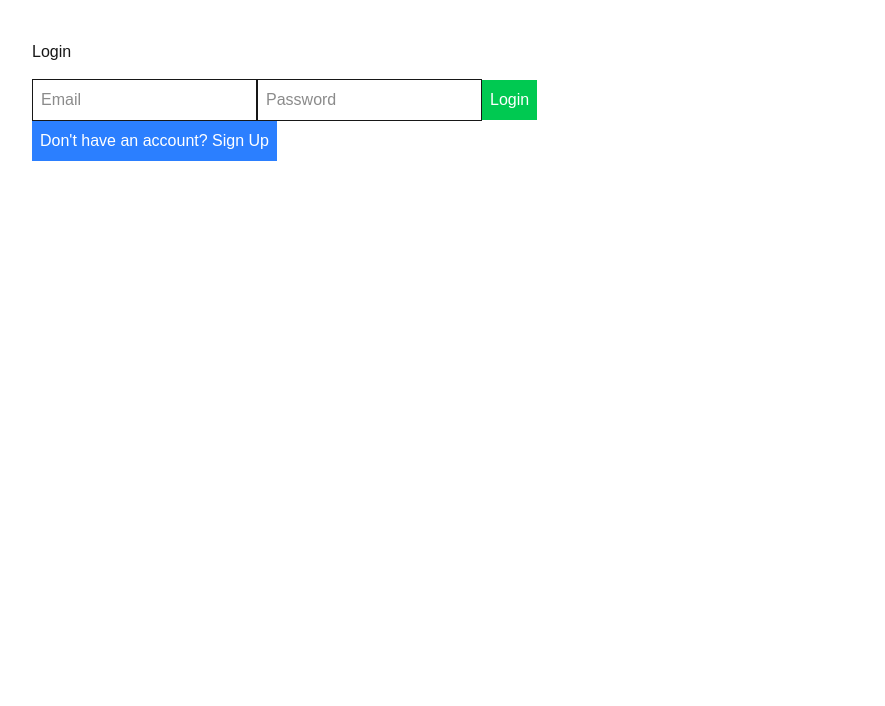
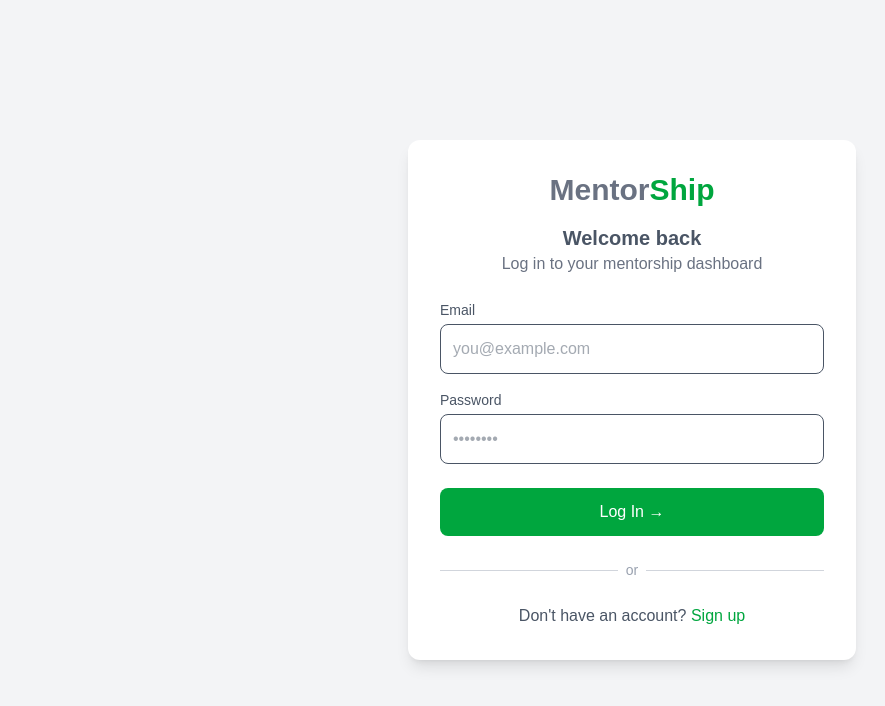
Before and after one commit to samyak-19/Mentorship_Platform_Frontend, a Next.js app: page /login in a window 1280 px wide. Shown: the top 706 px of the page, without its empty margins (8-893 px from the left). Built offline with nearby package versions, Linux system fonts and the light colour scheme; no server answers.

Commit message:
Improve the UI

```diff
--- a/app/editor/[sessionId]/page.tsx
+++ b/app/editor/[sessionId]/page.tsx
@@ -445,89 +445,105 @@ if (sessionLoading) {
   return <p className="p-10">Loading session...</p>;}
 
   return (
-    <div className="flex h-screen">
+  <div className="min-h-screen bg-gray-100 flex flex-col">
 
-      {/* LEFT SIDE → CODE EDITOR */}
-      <div className="w-2/3 p-4">
+    {/* 🔥 HEADER (LIKE DASHBOARD) */}
+    <div className="flex justify-between items-center px-6 py-4 bg-white shadow">
+      <h1 className="text-xl font-bold text-gray-500">
+        Mentor<span className="text-green-600">Ship</span>
+      </h1>
+
+      <div className="text-sm text-gray-600">
+        {user?.email} ({role})
+      </div>
+    </div>
+
+    {/* 🔥 MAIN LAYOUT */}
+    <div className="flex flex-1 p-4 gap-4">
+
+      {/* 🔥 LEFT → CODE EDITOR */}
+      <div className="w-2/3 bg-white rounded-xl shadow p-3 text-gray-600">
+        <h2 className="font-semibold mb-2">💻 Code Editor</h2>
+
         <Editor
-          height="80vh"
+          height="75vh"
           defaultLanguage="javascript"
           value={code}
           onChange={handleChange}
         />
       </div>
 
-      {/* RIGHT SIDE → CHAT +video */}
-      <div className="w-1/3 border-l p-4 flex flex-col">
+      {/* 🔥 RIGHT PANEL */}
+      <div className="w-1/3 flex flex-col gap-4">
 
-         {/* 🔥 VIDEO UI (NEW) */}
-        <div className="mb-4">
+        {/* 🎥 VIDEO CARD */}
+        <div className="bg-white rounded-xl shadow p-4">
+          <h2 className="font-semibold mb-2 text-gray-600">🎥 Video Call</h2>
 
-  {/* 🔥 ONLY MENTOR CAN SEE START CALL */}
+          {/* START CALL (MENTOR ONLY) */}
           {role === "mentor" && (
             <button
               onClick={startCall}
-      className="bg-green-500 text-white px-4 py-2 mb-2"
+              className="w-full bg-green-600 hover:bg-green-700 text-white p-2 rounded mb-3"
             >
               Start Call
             </button>
           )}
 
-  {/* 🔥 CAMERA + MIC CONTROLS (FOR BOTH USERS) */}
-  <div className="flex gap-2 mb-2">
+          {/* CONTROLS */}
+          <div className="flex gap-2 mb-3">
             <button
               onClick={toggleCamera}
-
-      className="bg-gray-700 text-white px-3 py-1"
+              className="flex-1 bg-gray-700 text-white p-2 rounded text-sm"
             >
-      {cameraOn ? "Turn Camera Off" : "Turn Camera On"}
+              {cameraOn ? "Camera Off" : "Camera On"}
             </button>
 
             <button
               onClick={toggleMic}
-      className="bg-gray-700 text-white px-3 py-1"
+              className="flex-1 bg-gray-700 text-white p-2 rounded text-sm"
             >
-      {micOn ? "Mute Mic" : "Unmute Mic"}
+              {micOn ? "Mute" : "Unmute"}
             </button>
           </div>
 
+          {/* VIDEO */}
           <div className="flex gap-2">
-        {/* 🔥 YOUR VIDEO */}
             <div className="w-1/2">
-          <p className="text-xs text-center">You</p>
+              <p className="text-xs text-center mb-1">You</p>
               <video
                 ref={localVideoRef}
                 autoPlay
                 muted
-            className="w-full border rounded"
+                className="w-full rounded border"
               />
             </div>
 
-        {/* 🔥 OTHER USER VIDEO */}
             <div className="w-1/2">
-          <p className="text-xs text-center">Other User</p>
+              <p className="text-xs text-center mb-1">Other</p>
               <video
                 ref={remoteVideoRef}
                 autoPlay
-            className="w-full border rounded"
+                className="w-full rounded border"
               />
             </div>
           </div>
         </div>
 
-        <h2 className="font-bold mb-2">Chat</h2>
+        {/* 💬 CHAT CARD */}
+        <div className="bg-white rounded-xl shadow flex flex-col p-4 flex-1">
+          <h2 className="font-semibold mb-2 text-gray-600">💬 Chat</h2>
 
-        {/*  CHAT UI */}
-        <div className="flex-1 overflow-y-auto p-2 space-y-2">
+          {/* MESSAGES */}
+          <div className="flex-1 overflow-y-auto space-y-2 pr-1">
             {messages.map((msg, index) => {
-            // ✅ CHECK IF MESSAGE IS FROM CURRENT USER
               const isSystem = msg.user?.id === "system";
               const isMe = user?.id === msg.user?.id;
 
               if (isSystem) {
                 return (
-        <div key={index} className="text-center text-xs text-gray-500">
-          {msg.message} ({msg.time})
+                  <div key={index} className="text-center text-xs text-gray-400">
+                    {msg.message}
                   </div>
                 );
               }
@@ -535,30 +551,14 @@ if (sessionLoading) {
               return (
                 <div
                   key={index}
-                className={`flex ${isMe ? "justify-end" : "justify-start"}`}>
+                  className={`flex ${isMe ? "justify-end" : "justify-start"}`}
+                >
                   <div
-                  className={`
-                    max-w-[70%] p-3 rounded-lg shadow
-                    ${
-                      isMe
-                        ? "bg-blue-500 text-white" // 🔥 your messages
-                        : "bg-gray-200 text-black" // 🔥 others
-                    }
-                  `}
+                    className={`px-3 py-2 rounded-lg text-sm max-w-[70%]
+                    ${isMe ? "bg-green-500 text-white" : "bg-gray-200"}`}
                   >
-                  {/* 🔥 USER NAME + ROLE */}
-                  <p className="text-xs font-semibold">
-                    {isMe ? "You" : msg.user?.email || "User"}{" "}
-                    <span className="italic text-[10px]">
-                      ({msg.user?.role || "student"})
-                    </span>
-                  </p>
-
-                  {/* 🔥 MESSAGE TEXT */}
-                  <p className="text-sm">{msg.message}</p>
-
-                  {/* 🔥 TIME */}
-                  <p className="text-[10px] text-right opacity-70">
+                    <p className="text-black">{msg.message}</p>
+                    <p className="text-[10px] opacity-80 text-right text-gray-600">
                       {msg.time}
                     </p>
                   </div>
@@ -569,20 +569,24 @@ if (sessionLoading) {
           </div>
 
           {/* INPUT */}
-        <div className="mt-2 flex">
+          <div className="flex mt-3 gap-2">
             <input
-            className="border p-2 flex-1"
+              className="flex-1 border p-2 rounded"
               value={message}
               onChange={(e) => setMessage(e.target.value)}
+              placeholder="Type message..."
             />
             <button
-            className="bg-blue-500 text-white px-4"
               onClick={sendMessage}
+              className="bg-blue-600 text-white px-4 rounded"
             >
               Send
             </button>
           </div>
         </div>
+
+      </div>
+    </div>
   </div>
 );
 }
--- a/app/login/page.tsx
+++ b/app/login/page.tsx
@@ -39,29 +39,75 @@ export default function Login() {
   };
 
   return (
-    <div className="p-10">
-      <h1>Login</h1>
+    <div className="min-h-screen flex items-center justify-center bg-gray-100">
+
+      {/* CARD */}
+      <div className="bg-white p-8 rounded-xl shadow-lg w-full max-w-md">
+
+        {/* LOGO / TITLE */}
+        <h1 className="text-3xl font-bold text-center mb-2 text-gray-500">
+          Mentor<span className="text-green-600">Ship</span>
+        </h1>
+
+        <h2 className="text-xl font-semibold text-center mt-4  text-gray-600 ">
+          Welcome back
+        </h2>
+
+        <p className="text-gray-500 text-center mb-6">
+          Log in to your mentorship dashboard
+        </p>
+
+        {/* EMAIL */}
+        <div className="mb-4">
+          <label className="block text-sm mb-1 text-gray-600">Email</label>
           <input
-        className="border p-2"
-        placeholder="Email"
+            type="email"
+            placeholder="you@example.com"
+            className="w-full border rounded-lg p-3 focus:outline-none focus:ring-2 focus:ring-green-500 text-gray-600"
             onChange={(e) => setEmail(e.target.value)}
           />
+        </div>
+
+        {/* PASSWORD */}
+        <div className="mb-2">
+          <div className="flex justify-between text-sm mb-1 text-gray-600">
+            <label>Password</label>
+
+          </div>
+
           <input
-        className="border p-2 mt-2"
             type="password"
-        placeholder="Password"
+            placeholder="••••••••"
+            className="w-full border rounded-lg p-3 focus:outline-none focus:ring-2 focus:ring-green-500  text-gray-600"
             onChange={(e) => setPassword(e.target.value)}
           />
-      <button className="mt-4 bg-green-500 text-white p-2" onClick={handleLogin}>
-        Login
+        </div>
+
+        {/* LOGIN BUTTON */}
+        <button
+          onClick={handleLogin}
+          className="w-full bg-green-600 hover:bg-green-700 text-white p-3 rounded-lg mt-4 transition"
+        >
+          Log In →
         </button>
-       <div>
-        <button
-        className="bg-blue-500 text-white p-2 "
-        onClick={goToSignup}
+
+        {/* DIVIDER */}
+        <div className="flex items-center my-6">
+          <div className="flex-1 h-px bg-gray-300"></div>
+          <span className="px-2 text-gray-400 text-sm">or</span>
+          <div className="flex-1 h-px bg-gray-300"></div>
+        </div>
+
+        {/* SIGNUP */}
+        <p className="text-center text-gray-600">
+          Don't have an account?{" "}
+          <span
+            onClick={() => router.push("/signup")}
+            className="text-green-600 cursor-pointer font-medium"
           >
-        Don't have an account? Sign Up
-      </button>
+            Sign up
+          </span>
+        </p>
       </div>
     </div>
   );
--- a/app/signup/page.tsx
+++ b/app/signup/page.tsx
@@ -2,10 +2,12 @@
 
 import { useState } from "react";
 import { supabase } from "@/lib/supabase";
+import { useRouter } from "next/navigation";
 
 export default function Signup() {
   const [email, setEmail] = useState("");
   const [password, setPassword] = useState("");
+  const router = useRouter();
 
   const handleSignup = async () => {
     const { data, error } = await supabase.auth.signUp({
@@ -39,22 +41,72 @@ export default function Signup() {
   };
 
   return (
-    <div className="p-10">
-      <h1>Signup</h1>
+    <div className="min-h-screen flex items-center justify-center bg-gray-100">
+
+      {/* CARD */}
+      <div className="bg-white p-8 rounded-xl shadow-lg w-full max-w-md">
+
+        {/* LOGO / TITLE */}
+        <h1 className="text-3xl font-bold text-center mb-2 text-gray-500">
+          Mentor<span className="text-green-600">Ship</span>
+        </h1>
+
+        <h2 className="text-xl font-semibold text-center mt-4  text-gray-600">
+          Create your account
+        </h2>
+
+        <p className="text-gray-500 text-center mb-6">
+          Start your mentorship journey 🚀
+        </p>
+
+        {/* EMAIL */}
+        <div className="mb-4">
+          <label className="block text-sm mb-1 text-gray-600">Email</label>
           <input
-        className="border p-2"
-        placeholder="Email"
+            type="email"
+            placeholder="you@example.com"
+            className="w-full border rounded-lg p-3 focus:outline-none focus:ring-2 focus:ring-green-500 text-gray-600"
             onChange={(e) => setEmail(e.target.value)}
           />
+        </div>
+
+        {/* PASSWORD */}
+        <div className="mb-4">
+          <label className="block text-sm mb-1 text-gray-600">Password</label>
           <input
-        className="border p-2 mt-2"
             type="password"
-        placeholder="Password"
+            placeholder="Create a strong password"
+            className="w-full border rounded-lg p-3 focus:outline-none focus:ring-2 focus:ring-green-500 text-gray-600"
             onChange={(e) => setPassword(e.target.value)}
           />
-      <button className="mt-4 bg-blue-500 text-white p-2" onClick={handleSignup}>
-        Signup
+        </div>
+
+        {/* SIGNUP BUTTON */}
+        <button
+          onClick={handleSignup}
+          className="w-full bg-green-600 hover:bg-green-700 text-white p-3 rounded-lg mt-2 transition"
+        >
+          Sign Up →
         </button>
+
+        {/* DIVIDER */}
+        <div className="flex items-center my-6">
+          <div className="flex-1 h-px bg-gray-300"></div>
+          <span className="px-2 text-gray-400 text-sm">or</span>
+          <div className="flex-1 h-px bg-gray-300"></div>
+        </div>
+
+        {/* LOGIN REDIRECT */}
+        <p className="text-center text-gray-600">
+          Already have an account?{" "}
+          <span
+            onClick={() => router.push("/login")}
+            className="text-green-600 cursor-pointer font-medium"
+          >
+            Log in
+          </span>
+        </p>
+      </div>
     </div>
   );
 }
```
Also changed, not shown: app/dashboard/page.tsx (+64 -19 lines). Lines whose indentation alone changed are shown as unchanged.
